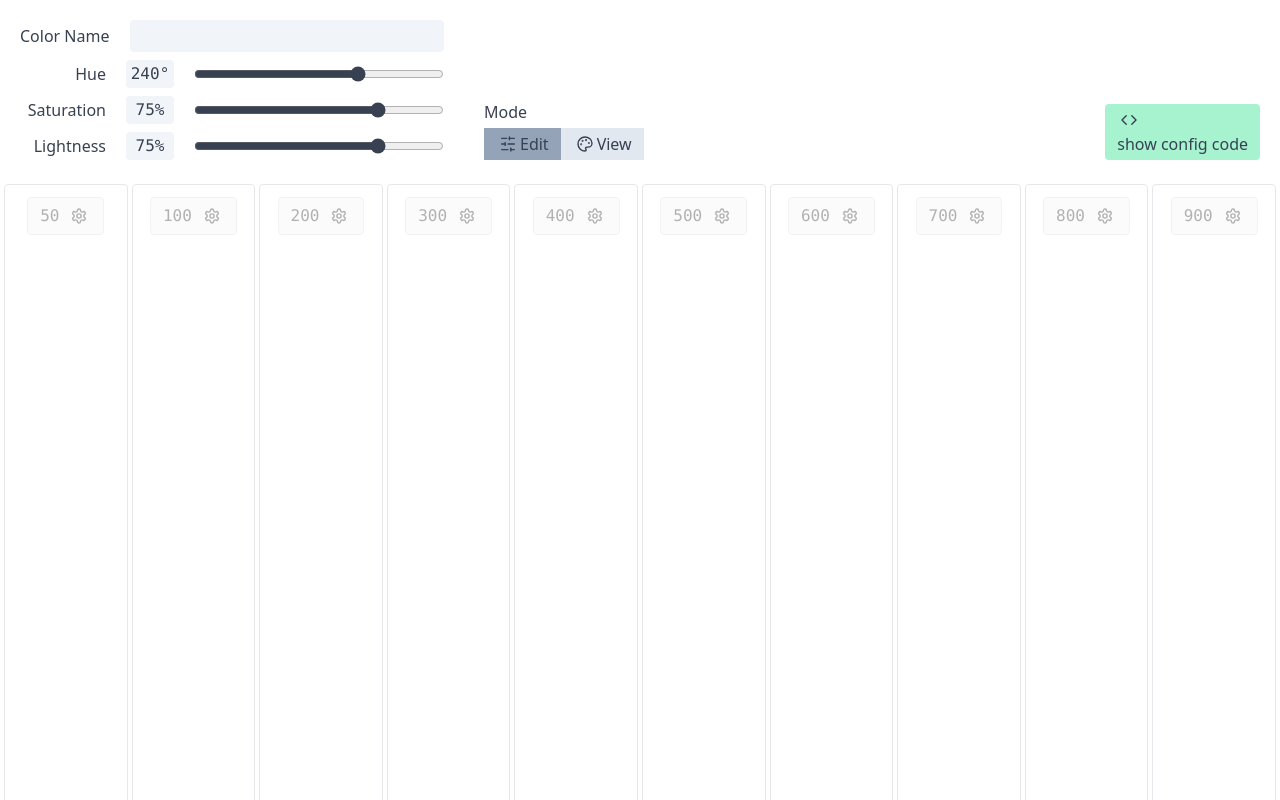
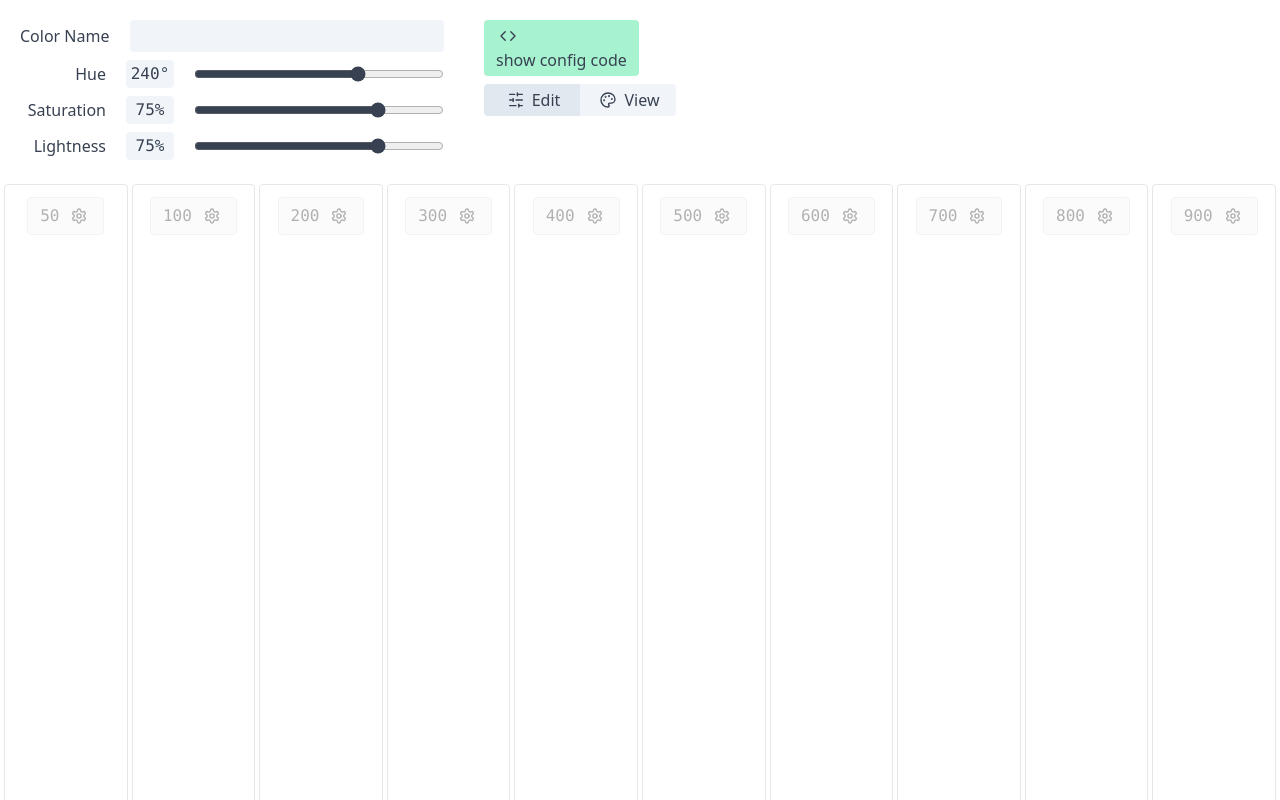
Before and after one commit to daniel-black/tack, a Next.js app: page / in a window 1280 px wide. Shown: the top 800 px of the page. Built offline with nearby package versions, Linux system fonts and the light colour scheme.

Commit message:
rework mode toggle component

```diff
--- a/src/app/page.tsx
+++ b/src/app/page.tsx
@@ -18,9 +18,9 @@ export default function RootPage() {
       {showCodeBlock && <CodeBlock shades={shades} shadeName={shadeName} />}
       <section className="p-5 text-gray-700 flex space-x-10">
         <Controls />
-        <div className="w-full flex justify-between items-end">
+        <div className="w-full space-y-2">
+          <ExportPalette />
           <ModeToggle />
-          <ExportPalette />
         </div>
       </section>
       <Palette />
--- a/src/components/mode-radio-input.tsx
+++ /dev/null
@@ -1,30 +0,0 @@
-import type { Mode } from "@/types";
-
-type ModeRadioInputProps = {
-  mode: Mode;
-  icon: JSX.Element;
-  stateMode: Mode;
-  setStateMode: () => void;
-}
-
-export const ModeRadioInput = ({ mode, icon, stateMode, setStateMode }: ModeRadioInputProps) => {
-  const isChecked = mode === stateMode;
-  return (
-    <div>
-      <label
-        htmlFor={mode}
-        className={`capitalize select-none px-3 py-1 cursor-pointer ${isChecked ? 'bg-slate-400' : 'bg-slate-200 hover:bg-slate-300'} flex items-center space-x-1`}
-      >
-        {icon} {mode}
-      </label>
-      <input
-        type="radio"
-        name={mode}
-        id={mode}
-        checked={isChecked}
-        onChange={setStateMode}
-        className='hidden'
-      />
-    </div>
-  );
-}
--- a/src/components/mode-toggle.tsx
+++ b/src/components/mode-toggle.tsx
@@ -1,27 +1,49 @@
 'use client';
 
-import { MODES } from '@/constants';
 import { modeAtom } from '@/state';
 import { useAtom } from 'jotai';
 import { PaletteIcon, SlidersIcon } from './icons';
-import { ModeRadioInput } from './mode-radio-input';
 
 export const ModeToggle = () => {
-  const [stateMode, setStateMode] = useAtom(modeAtom);
+  const [mode, setMode] = useAtom(modeAtom);
+
+  const isEditing = mode === 'edit';
 
   return (
-    <div className='space-y-1'>
-      <p className=''>Mode</p>
-      <div className='flex'>
-        {MODES.map(m =>
-          <ModeRadioInput
-            key={m}
-            mode={m}
-            icon={m === 'edit' ? <SlidersIcon /> : <PaletteIcon />}
-            stateMode={stateMode}
-            setStateMode={() => setStateMode(m)}
-          />
-        )}
+    <div className='flex'>
+      <div>
+        <label
+          htmlFor='edit'
+          className={`w-24 rounded-l capitalize select-none py-1 cursor-pointer ${isEditing ? 'bg-slate-200' : 'bg-slate-100 hover:bg-slate-300'} flex justify-center items-center space-x-1`}
+        >
+          <SlidersIcon />
+          <span>Edit</span>
+        </label>
+        <input
+          type="radio"
+          name='edit'
+          id='edit'
+          checked={isEditing}
+          onChange={() => setMode('edit')}
+          className='hidden'
+        />
+      </div>
+      <div>
+        <label
+          htmlFor='view'
+          className={`w-24 rounded-r capitalize select-none py-1 cursor-pointer ${!isEditing ? 'bg-slate-200' : 'bg-slate-100 hover:bg-slate-300'} flex justify-center items-center space-x-1`}
+        >
+          <PaletteIcon />
+          <span>View</span>
+        </label>
+        <input
+          type="radio"
+          name='view'
+          id='view'
+          checked={!isEditing}
+          onChange={() => setMode('view')}
+          className='hidden'
+        />
       </div>
     </div>
   );
```
